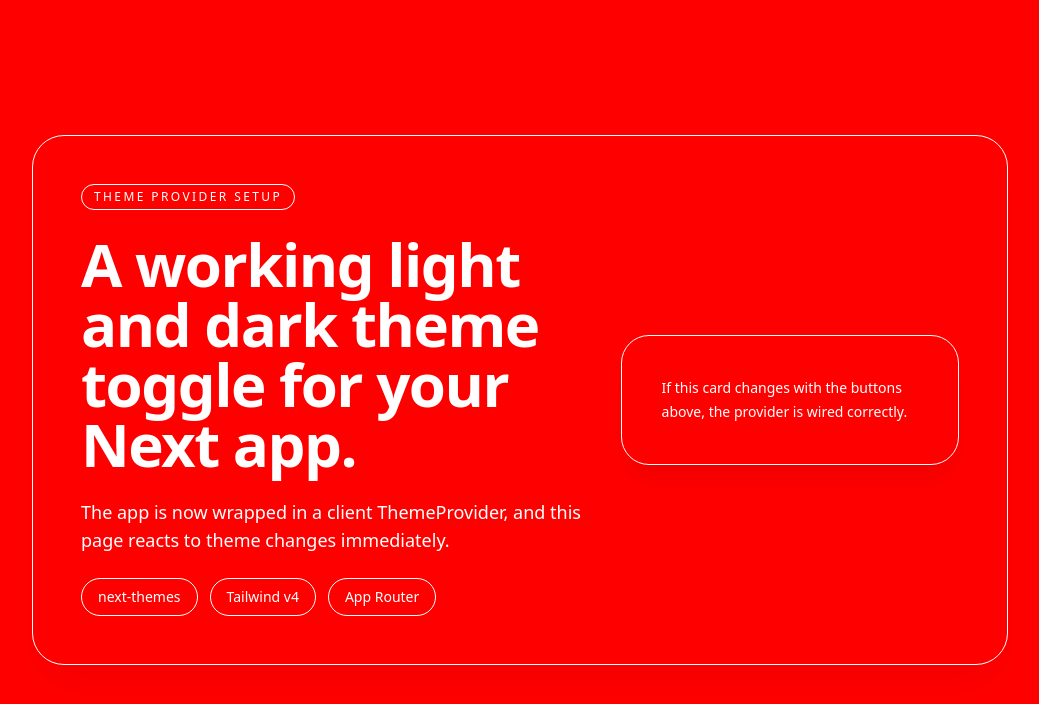
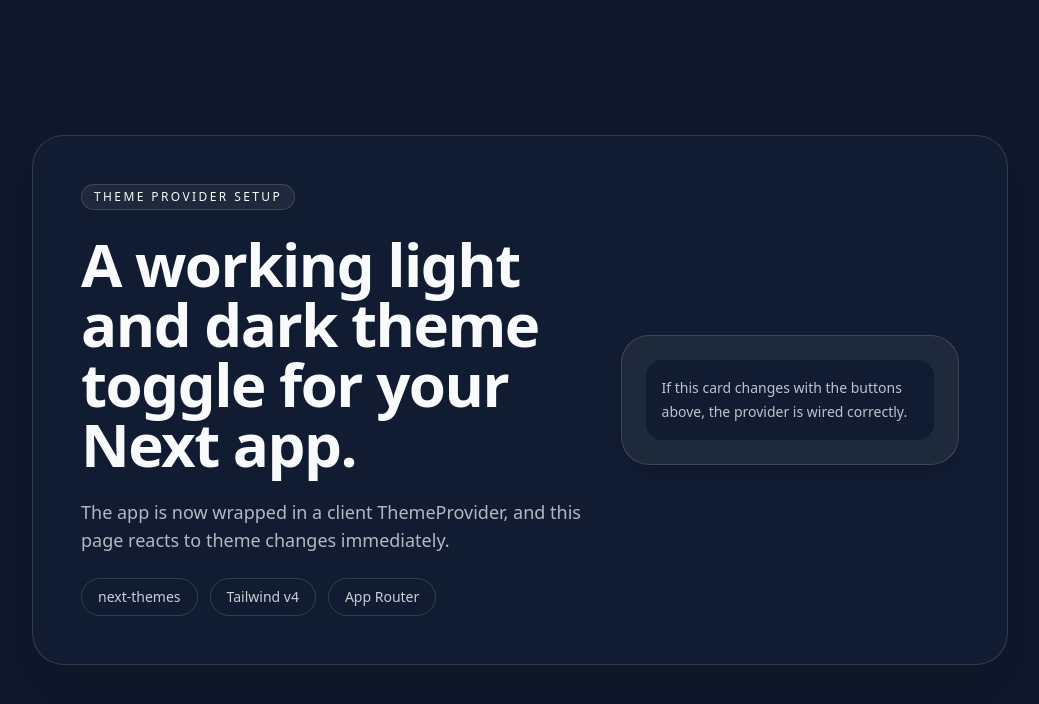
Before and after one commit to divakardsp/Negev, a Next.js app: page / in a window 1280 px wide. Shown: the top 704 px of the page, without its empty margins (120-1159 px from the left). Built offline with nearby package versions, Linux system fonts and the light colour scheme.

Commit message:
feat: update global styles with new color variables and selection styles

```diff
--- a/src/app/globals.css
+++ b/src/app/globals.css
@@ -1,13 +1,39 @@
 @import "tailwindcss";
 
 :root {
-  --background: white;
+    --background: #f7f3eb;
+    --foreground: #1f2430;
+    --surface: #fffaf2;
+    --surface-muted: #efe4d3;
+    --border: rgba(31, 36, 48, 0.12);
+    --accent: #b45309;
+    --accent-foreground: #fff7ed;
+    color-scheme: light;
 }
 
 .dark {
-  --background: red;
+    --background: #0f172a;
+    --foreground: #f8fafc;
+    --surface: #111c33;
+    --surface-muted: #1e293b;
+    --border: rgba(248, 250, 252, 0.14);
+    --accent: #f59e0b;
+    --accent-foreground: #111827;
+    color-scheme: dark;
+}
+
+* {
+    border-color: var(--border);
 }
 
 body {
-  background: var(--background);
+    background: var(--background);
+    color: var(--foreground);
+    font-family: var(--font-geist-sans), Arial, Helvetica, sans-serif;
+    min-height: 100vh;
 }
+
+::selection {
+    background: var(--accent);
+    color: var(--accent-foreground);
+}
```
